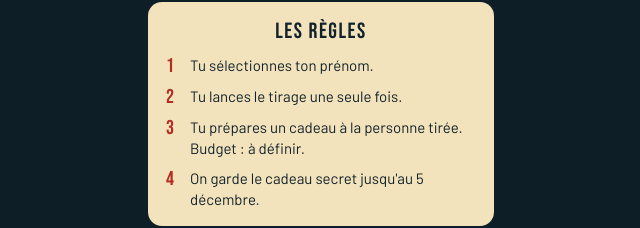
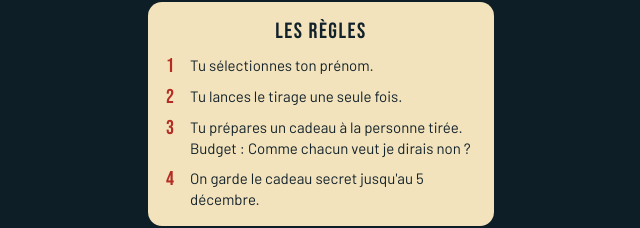
Before and after one commit to pierretringale/secret-santa, a plain HTML site: page index.html in a window 1280 px wide. Shown: the part 291-519 px from the top of the page, without its empty margins (319-959 px from the left). Drawn offline with Linux system fonts and the light colour scheme; no server answers.

Commit message:
Budget : texte provisoire remplacé
Co-Authored-By: Claude Opus 5.5 <noreply@anthropic.com>

```diff
--- a/index.html
+++ b/index.html
@@ -41,7 +41,7 @@
     <ol>
       <li><span class="num" aria-hidden="true">1</span><span>Tu sélectionnes ton prénom.</span></li>
       <li><span class="num" aria-hidden="true">2</span><span>Tu lances le tirage une seule fois.</span></li>
-      <li><span class="num" aria-hidden="true">3</span><span>Tu prépares un cadeau à la personne tirée. Budget : à définir.</span></li>
+      <li><span class="num" aria-hidden="true">3</span><span>Tu prépares un cadeau à la personne tirée. Budget : Comme chacun veut je dirais non ?</span></li>
       <li><span class="num" aria-hidden="true">4</span><span>On garde le cadeau secret jusqu'au 5 décembre.</span></li>
     </ol>
   </section>
@@ -116,7 +116,7 @@
 
   <div class="infos">
     <div><span class="infos-etiquette">Rendez-vous</span><span class="infos-valeur">Sam. 5 déc.</span></div>
-    <div><span class="infos-etiquette">Budget</span><span class="infos-valeur">À définir</span></div>
+    <div><span class="infos-etiquette">Budget</span><span class="infos-valeur">Comme chacun veut je dirais non ?</span></div>
   </div>
 
   <p class="note">Pour revoir ce résultat, rouvre le lien sur ce téléphone.</p>
```
